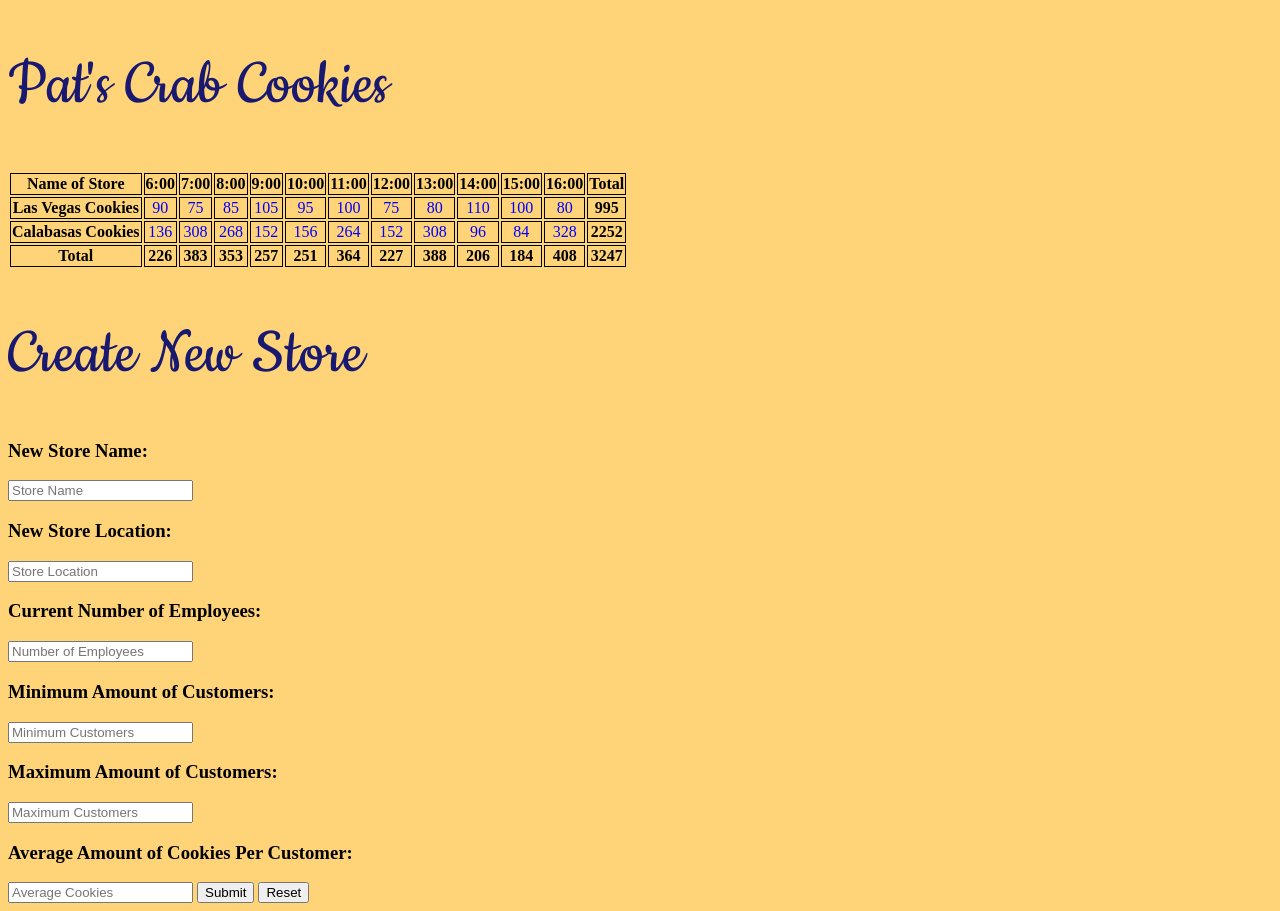
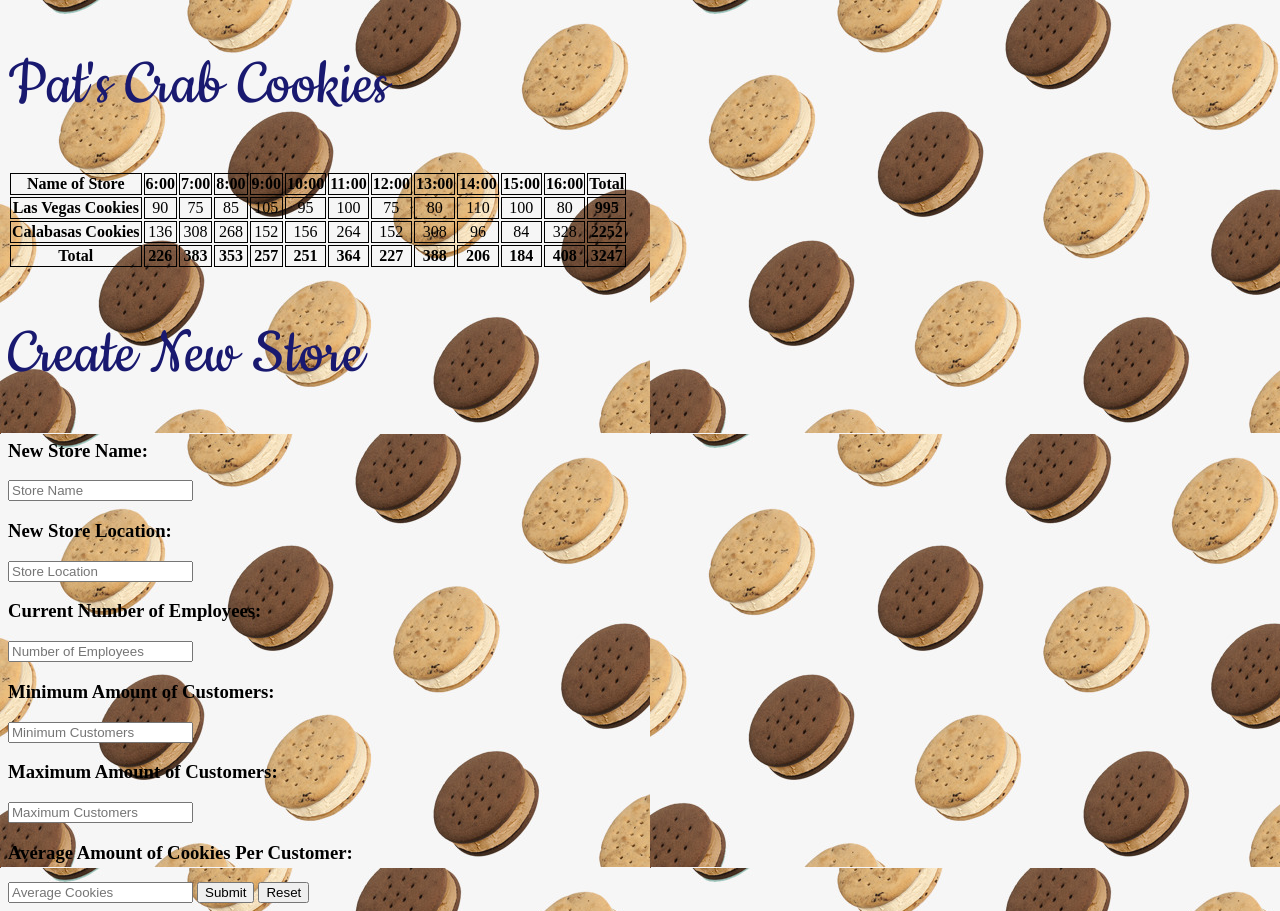
Before and after one commit to JasonCDW/Cookie-Stand, a plain HTML site: page index.html in a window 1280 px wide. Drawn offline with Linux system fonts and the light colour scheme.

Commit message:
Working Table

```diff
--- a/main.css
+++ b/main.css
@@ -5,6 +5,7 @@
 }
 body{
     background-color: rgb(255, 212, 121);
+    background-image: url(images/cookie-background.jpg)
 }
 h1{
     font-family: myFirstFont;
@@ -22,9 +23,8 @@ h2{
 }
 
 td {
-    border: 1.5px solid black;
-    color: blue;
+    border: 1.2px solid black;
 }
 th {
-    border: 1px solid;
+    border: 1.5px solid;
 }
```
Also changed, not shown: images/cookie-background.jpg (added).
